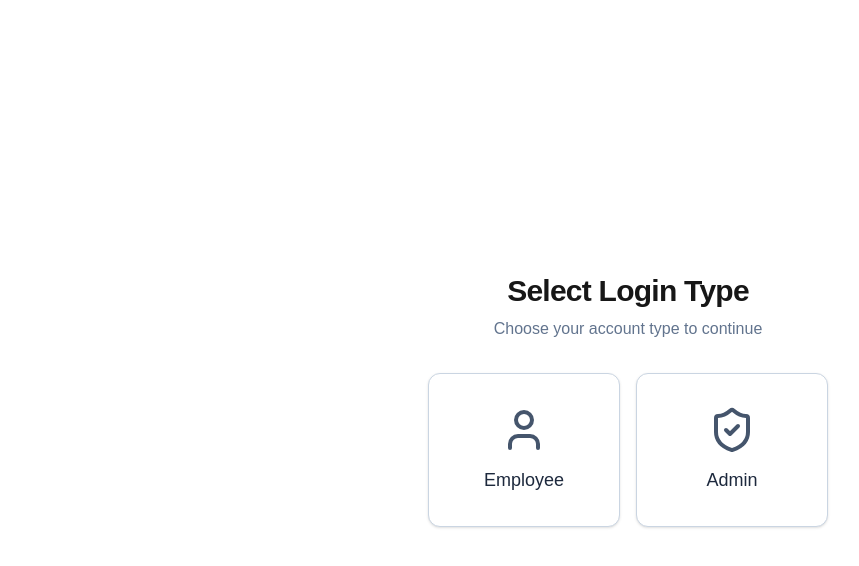
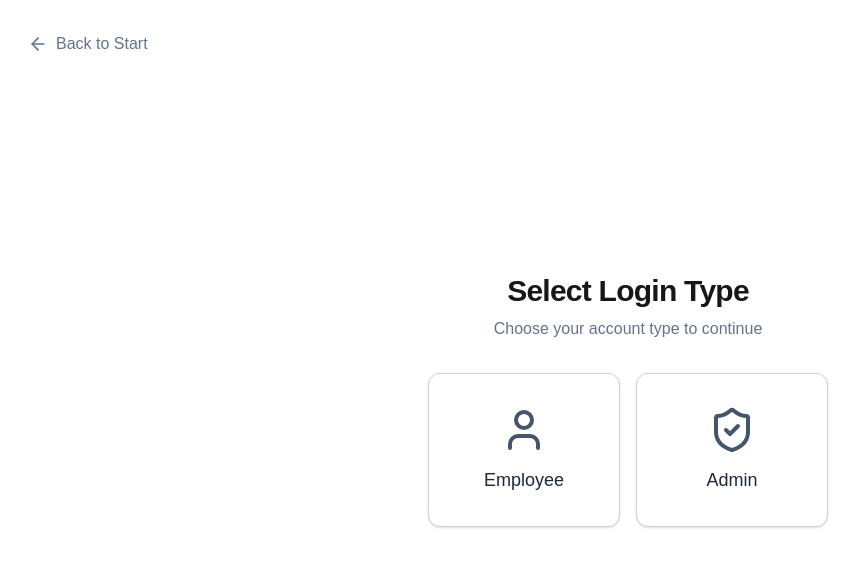
Before and after one commit to manoj24499/org-check-in, a Next.js app: page /login in a window 1280 px wide. Shown: the top 566 px of the page, without its empty margins (12-871 px from the left). Built offline with nearby package versions, Linux system fonts and the light colour scheme.

Commit message:
caption and back button added

```diff
--- a/app/kiosk/page.tsx
+++ b/app/kiosk/page.tsx
@@ -3,12 +3,21 @@
 import { useCallback, useState, useEffect } from "react";
 import dynamic from "next/dynamic";
 import { useRouter } from "next/navigation";
+import Link from "next/link";
+import { ArrowLeft } from "lucide-react";
 
-const QrScanner = dynamic(() => import("@/components/QrScanner"), { ssr: false });
+const QrScanner = dynamic(() => import("@/components/QrScanner"), {
+  ssr: false,
+});
 
 type Result =
   | { status: "idle" }
-  | { status: "success"; name: string; type: "CHECK_IN" | "CHECK_OUT"; timestamp: string }
+  | {
+      status: "success";
+      name: string;
+      type: "CHECK_IN" | "CHECK_OUT";
+      timestamp: string;
+    }
   | { status: "error"; message: string };
 
 export default function KioskPage() {
@@ -26,7 +35,8 @@ export default function KioskPage() {
     return () => clearInterval(interval);
   }, []);
 
-  const submit = useCallback(async (body: Record<string, string>) => {
+  const submit = useCallback(
+    async (body: Record<string, string>) => {
       setBusy(true);
       try {
         const res = await fetch("/api/kiosk/scan", {
@@ -36,7 +46,10 @@ export default function KioskPage() {
         });
         const data = await res.json();
         if (!res.ok) {
-        setResult({ status: "error", message: data.error ?? "Something went wrong." });
+          setResult({
+            status: "error",
+            message: data.error ?? "Something went wrong.",
+          });
           setBusy(false);
           setEmployeeCode("");
           setPin("");
@@ -46,20 +59,25 @@ export default function KioskPage() {
           router.push(`/kiosk/status/${data.id}`);
         }
       } catch {
-      setResult({ status: "error", message: "Network error. Please try again." });
+        setResult({
+          status: "error",
+          message: "Network error. Please try again.",
+        });
         setBusy(false);
         setEmployeeCode("");
         setPin("");
         setTimeout(() => setResult({ status: "idle" }), 4000);
       }
-  }, [router]);
+    },
+    [router],
+  );
 
   const handleQrScan = useCallback(
     (decodedText: string) => {
       if (busy) return;
       submit({ mode: "qr", qrToken: decodedText });
     },
-    [busy, submit]
+    [busy, submit],
   );
 
   function handlePinSubmit(e: React.FormEvent) {
@@ -69,12 +87,26 @@ export default function KioskPage() {
   }
 
   return (
-    <main className="min-h-screen flex flex-col items-center justify-center p-6 gap-6 bg-slate-50">
+    <main className="min-h-screen flex flex-col items-center justify-center p-6 gap-6 bg-slate-50 relative">
+      <div className="absolute top-6 left-6">
+        <Link
+          href="/"
+          className="flex items-center gap-2 text-slate-500 hover:text-slate-900 transition-colors font-medium px-4 py-2 rounded-lg hover:bg-slate-200 bg-slate-100/50"
+        >
+          <ArrowLeft className="w-5 h-5" />
+          <span>Back to Start</span>
+        </Link>
+      </div>
       <div className="text-center mb-4">
-        <h1 className="text-3xl font-bold text-slate-900">Employee Kiosk</h1>
+        <h1 className="text-3xl font-bold text-slate-900">
+          Employee Check-In System
+        </h1>
         {currentTime && (
           <p className="text-xl text-slate-500 font-medium mt-2">
-            {currentTime.toLocaleTimeString([], { hour: '2-digit', minute: '2-digit' })}
+            {currentTime.toLocaleTimeString([], {
+              hour: "2-digit",
+              minute: "2-digit",
+            })}
           </p>
         )}
       </div>
--- a/app/login/page.tsx
+++ b/app/login/page.tsx
@@ -1,9 +1,18 @@
 import Link from "next/link";
-import { User, ShieldCheck } from "lucide-react";
+import { User, ShieldCheck, ArrowLeft } from "lucide-react";
 
 export default function LoginSelectionPage() {
   return (
-    <main className="min-h-screen flex flex-col items-center justify-center gap-8 p-6 text-center">
+    <main className="min-h-screen flex flex-col items-center justify-center gap-8 p-6 text-center relative">
+      <div className="absolute top-6 left-6">
+        <Link
+          href="/"
+          className="flex items-center gap-2 text-slate-500 hover:text-slate-900 transition-colors font-medium px-4 py-2 rounded-lg hover:bg-slate-100"
+        >
+          <ArrowLeft className="w-5 h-5" />
+          <span>Back to Start</span>
+        </Link>
+      </div>
       <div>
         <h1 className="text-3xl font-bold tracking-tight">Select Login Type</h1>
         <p className="text-slate-500 mt-2">Choose your account type to continue</p>
--- a/app/page.tsx
+++ b/app/page.tsx
@@ -4,7 +4,9 @@ export default function HomePage() {
   return (
     <main className="min-h-screen flex flex-col items-center justify-center gap-8 p-6 text-center">
       <div>
-        <h1 className="text-3xl font-bold tracking-tight">Employee Check-In System</h1>
+        <h1 className="text-3xl font-bold tracking-tight">
+          Employee Check-In System
+        </h1>
         <p className="text-slate-500 mt-2">Internal use only</p>
       </div>
 
@@ -13,7 +15,7 @@ export default function HomePage() {
           href="/kiosk"
           className="rounded-xl bg-slate-900 text-white px-8 py-4 font-medium hover:bg-slate-700 transition"
         >
-          Open Kiosk (Check In / Out)
+          Check In / Out
         </Link>
         <Link
           href="/login"
```
Lines whose indentation alone changed are shown as unchanged.
